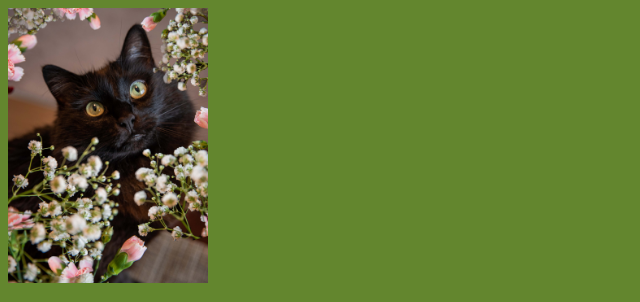
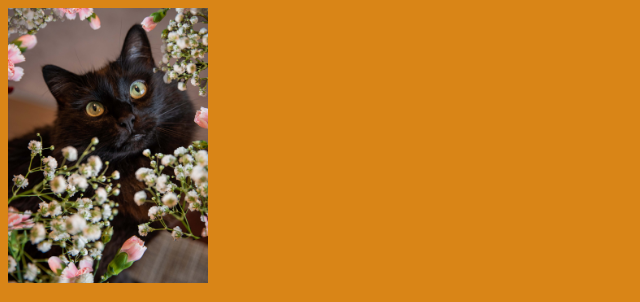
Before and after one commit to sabamaheen/kitty_n_me, a plain HTML site: page index.html in a window 1280 px wide. Shown: the top 302 px of the page, without its empty margins (0-640 px from the left). Drawn offline with Linux system fonts and the light colour scheme.

Commit message:
Update style.css

```diff
--- a/style.css
+++ b/style.css
@@ -1,5 +1,5 @@
 body {
-	background-color:rgb(99, 134, 46);
+	background-color:rgb(217, 133, 23);
 }
 
 img {
```
